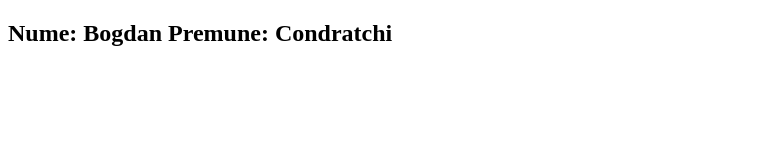
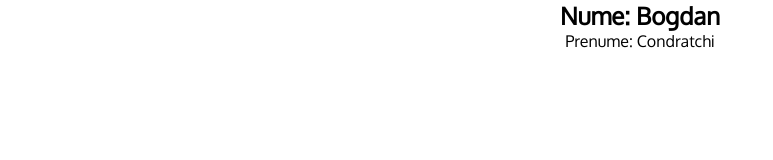
Before and after one commit to bobo-exe/Lab1, a plain HTML site: page index.html in a window 1280 px wide. Shown: the whole page, without its empty margins (0-773 px from the left). Drawn offline with Linux system fonts and the light colour scheme.

Commit message:
some changes

```diff
--- a/index.html
+++ b/index.html
@@ -2,17 +2,26 @@
 <html lang="en">
 <head>
     <meta charset="UTF-8">
-    <meta name="viewport"
-          content="width=device-width, user-scalable=no, initial-scale=1.0, maximum-scale=1.0, minimum-scale=1.0">
-    <meta http-equiv="X-UA-Compatible" content="ie=edge">
+    <meta content="width=device-width, user-scalable=no, initial-scale=1.0, maximum-scale=1.0, minimum-scale=1.0"
+          name="viewport">
+    <meta content="ie=edge" http-equiv="X-UA-Compatible">
+    <link href="style/style.css" rel="stylesheet">
+    <link href="https://fonts.googleapis.com" rel="preconnect">
+    <link crossorigin href="https://fonts.gstatic.com" rel="preconnect">
+    <link href="https://fonts.googleapis.com/css2?family=Bebas+Neue&family=Oxygen&family=Raleway:wght@300;400;600;700&display=swap"
+          rel="stylesheet">
     <title>Lab1</title>
 </head>
 <body>
 <section class="main">
-    <h1>
-        Nume: Bogdan
-        Premune: Condratchi
-    </h1>
+    <div class="nume">
+        <h1>Nume: Bogdan</h1>
+    </div>
+    <div class="prenume">
+        <p>
+            Prenume: Condratchi
+        </p>
+    </div>
 </section>
 </body>
 </html>
--- a/style/style.css
+++ b/style/style.css
@@ -0,0 +1,13 @@
+* {
+    margin: 0;
+    padding: 0;
+    box-sizing: border-box;
+}
+
+.main {
+    display: flex;
+    flex-direction: column;
+    align-items: center;
+    justify-content: center;
+    font-family: "Oxygen", sans-serif;
+}
```
